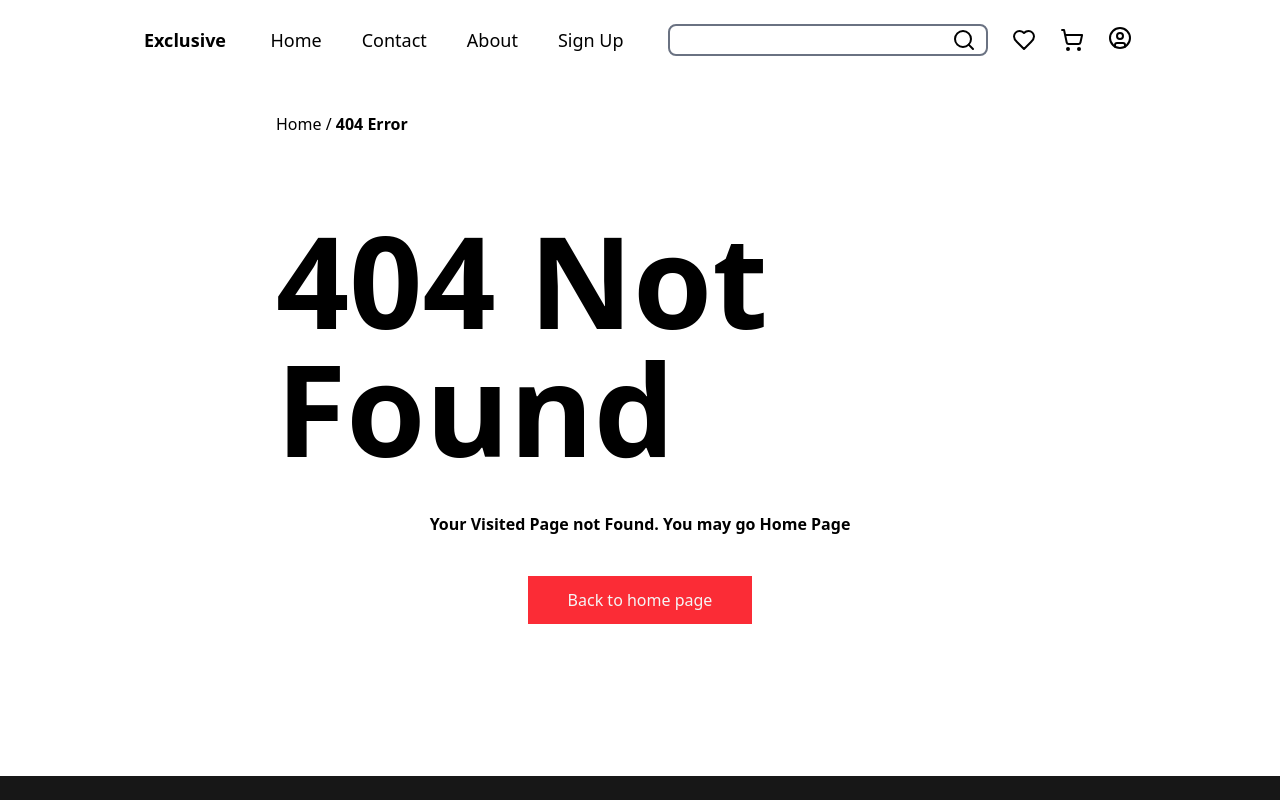
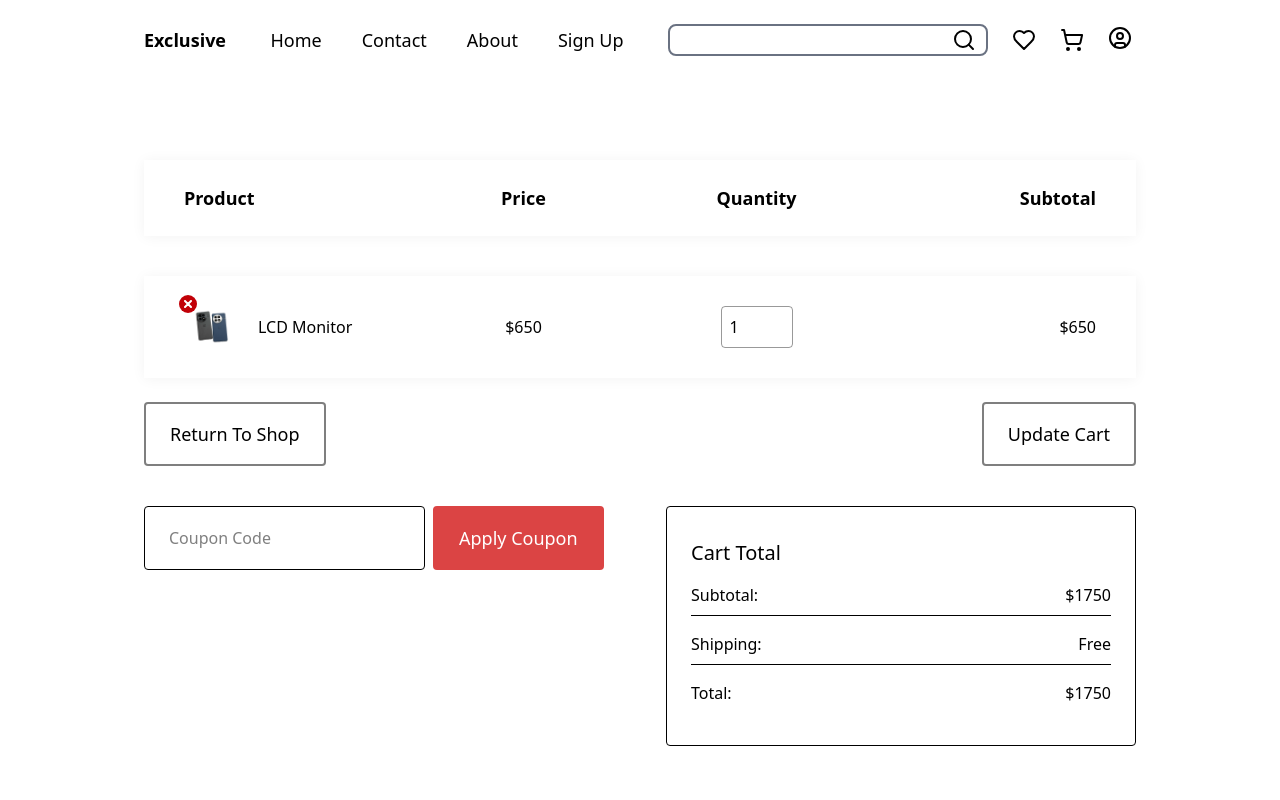
Before and after one commit to krish28-nep/Vortexis, a Next.js app: page /cart in a window 1280 px wide. Before the commit this address had no page. Shown: the top 800 px of the page. Built offline with nearby package versions, Linux system fonts and the light colour scheme.

Commit message:
cart page

```diff
--- /dev/null
+++ b/app/cart/page.tsx
@@ -0,0 +1,191 @@
+'use client';
+
+import ButtonComponents from '@/components/ButtonComponents';
+import { useRouter } from 'next/navigation';
+import React, { useState } from 'react';
+
+interface CartItem {
+    _id: string;
+    name: string;
+    price: number;
+    quantity: number;
+    image: string;
+}
+
+const Page = () => {
+    const router = useRouter();
+
+    const [cartItems, setCartItems] = useState<CartItem[]>([
+        {
+            _id: '1',
+            name: 'LCD Monitor',
+            price: 650,
+            quantity: 1,
+            image: '/oneplusHero.png',
+        },
+    ]);
+
+    const updateQuantity = (id: string, quantity: number) => {
+        setCartItems(prev =>
+            prev.map(item =>
+                item._id === id ? { ...item, quantity: quantity } : item
+            )
+        );
+    };
+
+    const updateCart = () => {
+        console.log('Cart updated:', cartItems);
+        // You could re-fetch or sync cart here
+    };
+
+    const submitHandler = () => {
+        console.log('Coupon applied');
+        // Handle coupon logic here
+    };
+
+    return (
+        <div className="cart-wrap pt-[80px]">
+            {/* table header */}
+            <div className="table-title flex gap-5 py-[24px] px-[40px] shadow-[0px_1px_13px_0px_#0000000D] items-center">
+                <div className="title flex-1">
+                    <span className="text-black text-lg font-semibold">Product</span>
+                </div>
+                <div className="title flex-1 text-center">
+                    <span className="text-black text-lg font-semibold">Price</span>
+                </div>
+                <div className="title flex-1 text-center">
+                    <span className="text-black text-lg font-semibold">Quantity</span>
+                </div>
+                <div className="title flex-1 text-end">
+                    <span className="text-black text-lg font-semibold">Subtotal</span>
+                </div>
+            </div>
+
+            {/* cart items */}
+            <div className="product-details-wrap">
+                {cartItems.map(item => {
+                    const subTotal = item.price * item.quantity;
+
+                    return (
+                        <div
+                            key={item._id}
+                            className="product-details flex gap-5 mt-[40px] py-[24px] px-[40px] shadow-[0px_1px_13px_0px_#0000000D] items-center"
+                        >
+                            <div className="product-info flex-1 flex gap-[20px] items-center">
+                                <div className="img-holder flex items-center relative">
+                                    <span
+                                        className="remove-icon w-[18px] h-[18px] grid place-items-center absolute rounded-[50%] top-[-5px] left-[-5px] mr-4 bg-red-700 cursor-pointer"
+                                        onClick={() => updateQuantity(item._id, 0)}
+                                    >
+                                        <svg
+                                            width="8"
+                                            height="8"
+                                            viewBox="0 0 8 8"
+                                            fill="none"
+                                            xmlns="http://www.w3.org/2000/svg"
+                                        >
+                                            <path
+                                                d="M1 7L4 4M7 1L3.99943 4M3.99943 4L1 1M4 4L7 7"
+                                                stroke="white"
+                                                strokeWidth="2"
+                                                strokeLinecap="round"
+                                                strokeLinejoin="round"
+                                            />
+                                        </svg>
+                                    </span>
+                                    <img
+                                        src={item.image}
+                                        className="h-[54px] w-[54px] object-contain"
+                                        alt={item.name}
+                                    />
+                                </div>
+                                <span className="title text-black">{item.name}</span>
+                            </div>
+
+                            <div className="product-price text-center flex-1">
+                                <span className="text-black">${item.price}</span>
+                            </div>
+
+                            <div className="product-quantity text-center flex-1">
+                                <input
+                                    type="number"
+                                    className="border border-[#00000066] rounded-[4px] max-w-[72px] p-2"
+                                    min={1}
+                                    value={item.quantity}
+                                    onChange={e => {
+                                        const value = e.target.value.trim();
+                                        if (value && Number(value) > 0) {
+                                            updateQuantity(item._id, Number(value));
+                                        }
+                                    }}
+                                />
+                            </div>
+
+                            <div className="product-subtotal text-end flex-1">
+                                <span className="text-black">${subTotal}</span>
+                            </div>
+                        </div>
+                    );
+                })}
+            </div>
+
+            {/* buttons */}
+            <div className="btn-wrap flex items-center justify-between mt-6">
+                <ButtonComponents
+                    content="Return To Shop"
+                    bg_color="#FFF"
+                    color="#000"
+                    border_color="#00000080"
+                    onClick={() => router.push('/')}
+                />
+                <ButtonComponents
+                    content="Update Cart"
+                    bg_color="#FFF"
+                    color="#000"
+                    border_color="#00000080"
+                    onClick={updateCart}
+                />
+            </div>
+
+            {/* subtotal */}
+            <div className="cart-total-wrap flex gap-6 justify-between mt-10">
+                <form onSubmit={(e) => { e.preventDefault(); submitHandler(); }}>
+                    <div className="coupon-wrap flex gap-2">
+                        <input
+                            type="text"
+                            placeholder="Coupon Code"
+                            className="px-6 py-4 border border-black text-black rounded-sm"
+                        />
+                        <ButtonComponents
+                            content="Apply Coupon"
+                            bg_color="#DB4444"
+                            color="#fff"
+                            border_color="#DB4444"
+                            onClick={submitHandler}
+                        />
+                    </div>
+                </form>
+
+                <div className="total-box border border-black rounded-sm py-8 px-6 max-w-[470px] w-full">
+                    <h3 className="title font-medium mb-4 text-xl">Cart Total</h3>
+                    <div className="space-y-4">
+                        <div className="flex justify-between border-b border-black pb-2">
+                            <span>Subtotal:</span>
+                            <span className="price">$1750</span>
+                        </div>
+                        <div className="flex justify-between border-b border-black pb-2">
+                            <span>Shipping:</span>
+                            <span className="price">Free</span>
+                        </div>
+                        <div className="flex justify-between  pb-2">
+                            <span>Total:</span>
+                            <span className="price">$1750</span>
+                        </div>
+                    </div>
+                </div>
+            </div>
+        </div>
+    );
+};
+
+export default Page;
--- a/app/page.tsx
+++ b/app/page.tsx
@@ -14,7 +14,7 @@ type Category = {
 };
 
 const HomePage = () => {
-  const dbTimeString = "2025-06-18 09:13:00 AM"; // from database
+  const dbTimeString = "2025-05-18 09:13:00 AM"; // from database
   const [targetTime, setTargetTime] = useState(
     new Date(dbTimeString).getTime()
   );
--- /dev/null
+++ b/components/ButtonComponents.tsx
@@ -0,0 +1,33 @@
+import React from 'react';
+
+interface ButtonProps {
+  content: string;
+  bg_color: string;
+  color: string;
+  border_color?: string;
+  onClick?: () => void;
+}
+
+const ButtonComponents = ({
+  content,
+  bg_color,
+  color,
+  border_color,
+  onClick
+}: ButtonProps) => {
+  return (
+    <div
+      className="border-2 px-6 py-4 responsive-content cursor-pointer rounded-sm text-center"
+      style={{
+        backgroundColor: bg_color,
+        color: color,
+        borderColor: border_color || bg_color,
+      }}
+      onClick={onClick}
+    >
+      {content}
+    </div>
+  );
+};
+
+export default ButtonComponents;
```
